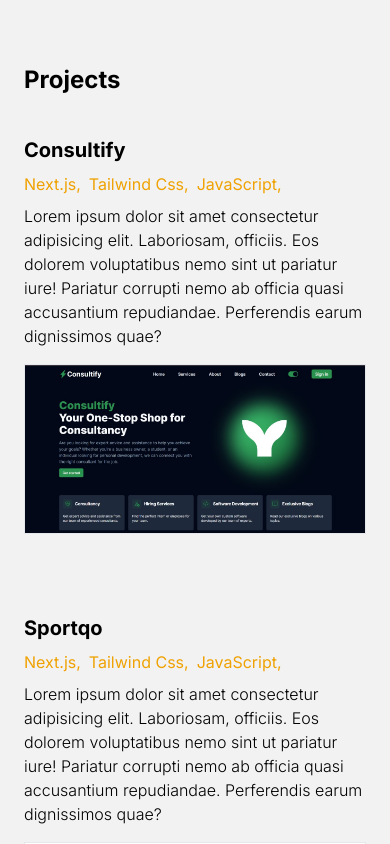
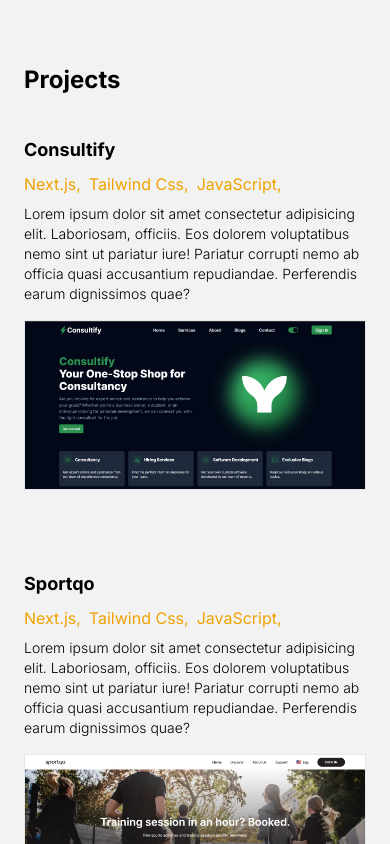
Before and after one commit to ViditChawda/vidits_portfolio, a Next.js app: page /projects in a window 390 px wide. Shown: the top 844 px of the page. Built offline with nearby package versions, Linux system fonts and the light colour scheme.

Commit message:
font size

```diff
--- a/src/components/ProjectsCard.tsx
+++ b/src/components/ProjectsCard.tsx
@@ -5,13 +5,13 @@
     return (
         <div className="w-full h-fit flex flex-col gap-4 md:gap-20 md:flex md:flex-row md:mt-10">
             <div className='flex flex-col gap-2 md:w-[50%]'>
-                <div className='text-xl md:text-2xl font-bold'>{title}</div>
+                <div className='text-lg md:text-2xl font-bold'>{title}</div>
                 <div className='flex flex-row gap-2 text-[#EFA202]'>
                     {techStack.map((t) => (
                         <div key={t}>{t},</div>
                     ))}
                 </div>
-                <div className='text-base font-light'>
+                <div className='text-sm font-light'>
                     {description}
                 </div>
             </div>
```
